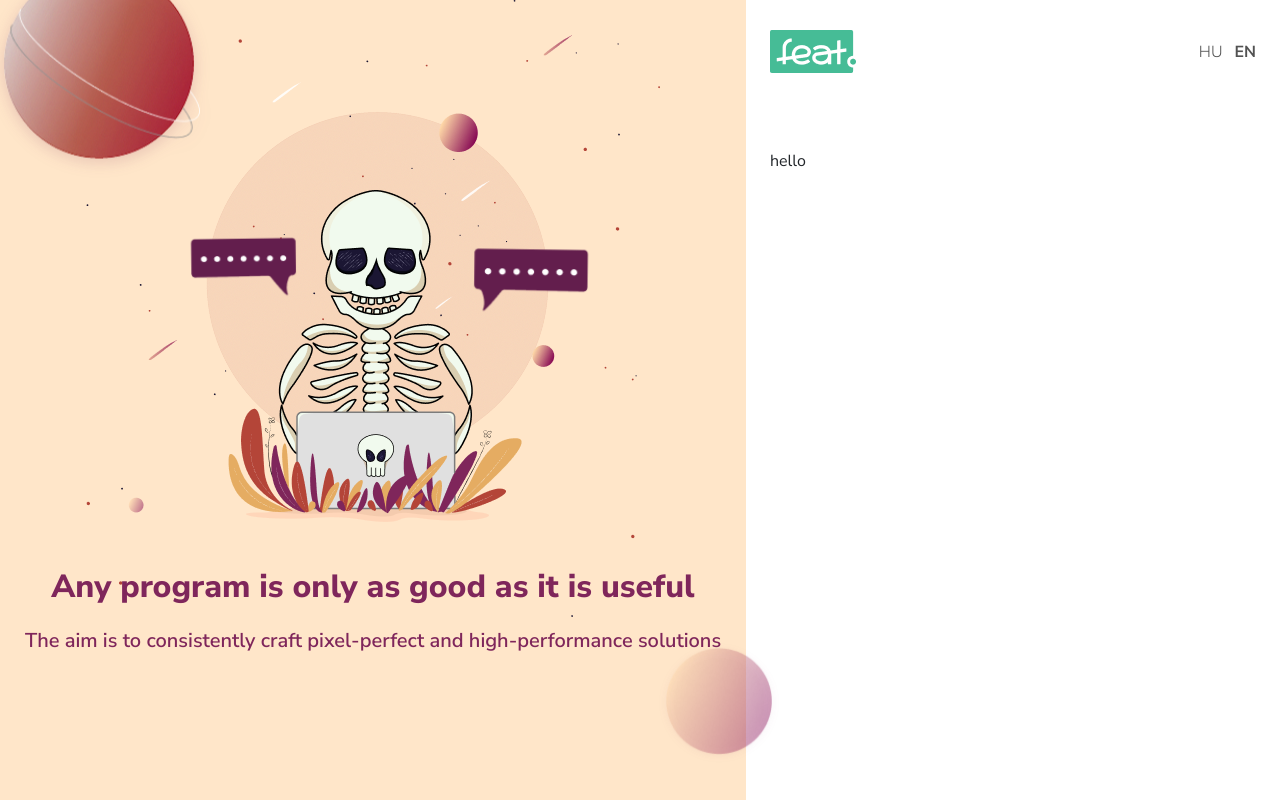
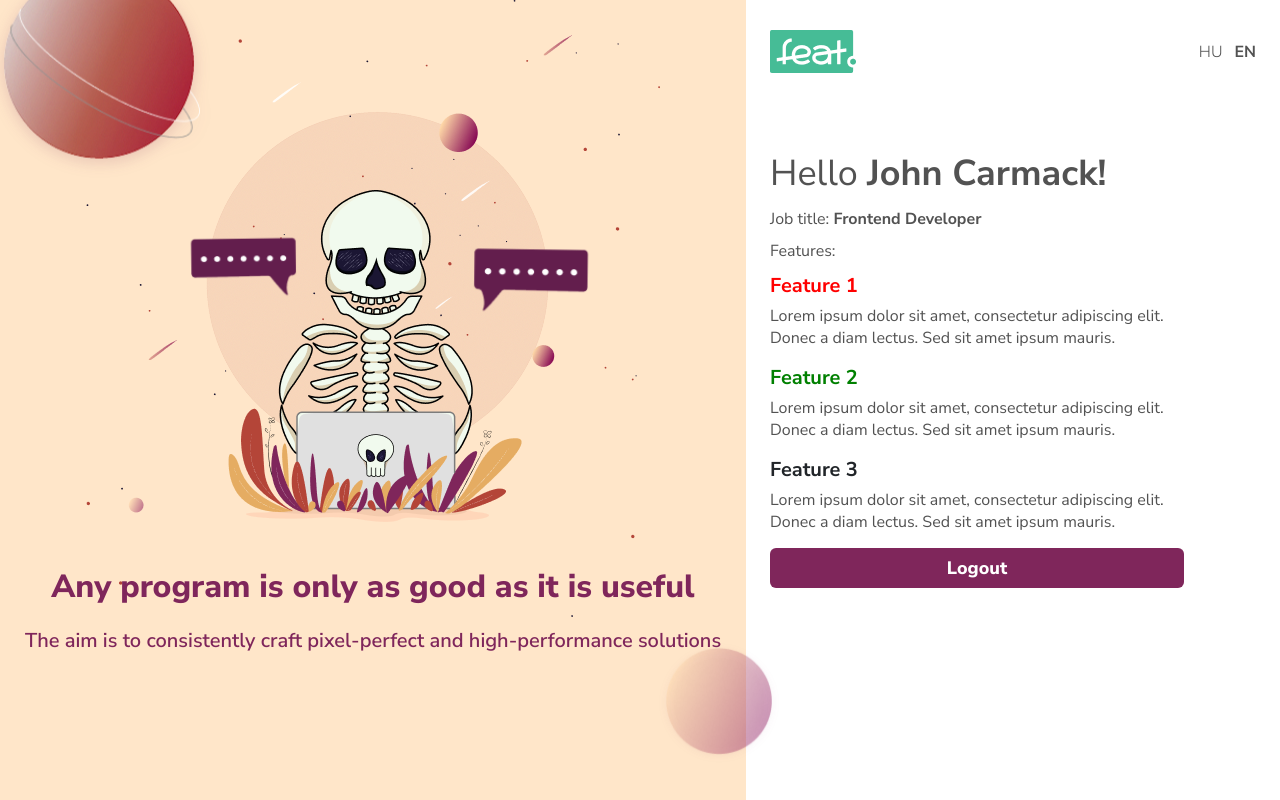
Before and after one commit to Lehoczkil/feat, a Vue app: page / in a window 1280 px wide. Built offline with nearby package versions, Linux system fonts and the light colour scheme.

Commit message:
feat: Landing

```diff
--- a/src/locales/en.json
+++ b/src/locales/en.json
@@ -12,5 +12,15 @@
   "create_account": "Create an account",
   "email_placeholder": "hello@feat.hu",
   "illustration_title": "Any program is only as good as it is useful",
-  "illustration-subtitle": "The aim is to consistently craft pixel-perfect and high-performance solutions"
+  "illustration-subtitle": "The aim is to consistently craft pixel-perfect and high-performance solutions",
+  "welcome_part1": "Hello ",
+  "welcome_part2": "John Carmack!",
+  "job_title_part1": "Job title: ",
+  "job_title_part2": "Frontend Developer",
+  "features": "Features",
+  "feature_1": "Feature 1",
+  "feature_2": "Feature 2",
+  "feature_3": "Feature 3",
+  "feature_text": "Lorem ipsum dolor sit amet, consectetur adipiscing elit. Donec a diam lectus. Sed sit amet ipsum mauris.",
+  "logout_button": "Logout"
 }
--- a/src/locales/hu.json
+++ b/src/locales/hu.json
@@ -12,5 +12,15 @@
   "create_account": "Fiók létrehozása",
   "email_placeholder": "hello@feat.hu",
    "illustration_title": "Egy program csak annyira jó, mint amilyen hasznos",
-  "illustration-subtitle": "A cél, hogy konzisztensen, pixel-pontos és nagy teljesítményű megoldásokat hozzunk létre"
+   "illustration-subtitle": "A cél, hogy konzisztensen, pixel-pontos és nagy teljesítményű megoldásokat hozzunk létre",
+   "welcome_part1": "Üdvözöllek ",
+   "welcome_part2": "John Carmack!",
+   "job_title_part1": "Munkakör: ",
+   "job_title_part2": "Frontend Fejlesztő",
+  "features": "Funkciók",
+  "feature_1": "1. funkció",
+  "feature_2": "2. funkció",
+  "feature_3": "3. funkció",
+  "feature_text": "Lorem ipsum dolor sit amet, consectetur adipiscing elit. Donec a diam lectus. Sed sit amet ipsum mauris.",
+  "logout_button": "Kijelentkezés"
 }
--- /dev/null
+++ b/src/styles/_home.scss
@@ -0,0 +1,75 @@
+* {
+  margin: 0;
+  padding: 0;
+}
+
+.view-content {
+  display: flex;
+  flex-direction: column;
+  gap: 10px;
+  width: 414px;
+
+  .title {
+    font-weight: 400;
+    font-size: 36px;
+    line-height: 49px;
+    color: $gray-font-color;
+    width: 100%;
+
+    span {
+      font-weight: 700;
+    }
+  }
+
+  .text {
+    font-weight: 400;
+    line-height: 22px;
+    font-size: 16px;
+    color: $gray-font-color;
+
+    span {
+      font-weight: 700;
+    }
+  }
+
+  .row {
+    height: 82px;
+  }
+
+  .subtitle {
+    font-weight: 700;
+    font-size: 20px;
+    line-height: 27px;
+
+    &.red {
+      color: $red;
+    }
+
+    &.green {
+      color: $green;
+    }
+
+    .blue {
+      color: $blue;
+    }
+  }
+
+  .logout-button {
+    display: flex;
+    flex-direction: row;
+    justify-content: center;
+    align-items: center;
+    padding: 13px 10px 12px;
+    gap: 13px;
+    width: 100%;
+    height: 40px;
+    background: $purple;
+    border-radius: 6px;
+    border: none;
+    font-weight: 800;
+    font-size: 18px;
+    line-height: 25px;
+    color: #FFFFFF;
+    cursor: pointer;
+  }
+}
--- a/src/styles/_login.scss
+++ b/src/styles/_login.scss
@@ -117,7 +117,6 @@
   background: $purple;
   border-radius: 6px;
   border: none;
-  font-style: normal;
   font-weight: 800;
   font-size: 18px;
   line-height: 25px;
--- a/src/styles/_variables.scss
+++ b/src/styles/_variables.scss
@@ -5,6 +5,9 @@ $border-color: #ded2d9;
 $placeholder-color: #e0e0e0;
 $lighter-gray-font-color: #a1a1a1;
 $purple: #7f265b;
+$red: #ff0000;
+$green: #008000;
+$blue: #0000FF;
 
 $font-family: 'Nunito Sans', sans-serif;
 
--- a/src/views/Home.vue
+++ b/src/views/Home.vue
@@ -1,5 +1,31 @@
 <template>
-  <div>
-    {{ $t('hello') }}
+  <div class="view-content">
+    <h1 class="title">{{ $t('welcome_part1') }}<span class="str">{{ $t('welcome_part2') }}</span></h1>
+    <p class="text">{{ $t('job_title_part1') }}<span class="str">{{ $t('job_title_part2') }}</span></p>
+    <p class="text">{{ $t('features') }}:</p>
+    <div class="row">
+      <h2 class="subtitle red">
+        {{ $t('feature_1') }}
+      </h2>
+      <p class="text">{{ $t('feature_text') }}</p>
+    </div>
+    <div class="row">
+      <h2 class="subtitle green">
+        {{ $t('feature_2') }}
+      </h2>
+      <p class="text">{{ $t('feature_text') }}</p>
+    </div>
+    <div class="row">
+      <h2 class="subtitle blue">
+        {{ $t('feature_3') }}
+      </h2>
+      <p class="text">{{ $t('feature_text') }}</p>
+    </div>
+
+    <button type="submit" class="logout-button">{{ $t('logout') }}</button>
   </div>
 </template>
+
+<style lang="scss" scoped>
+@import "@/styles/home";
+</style>
```
